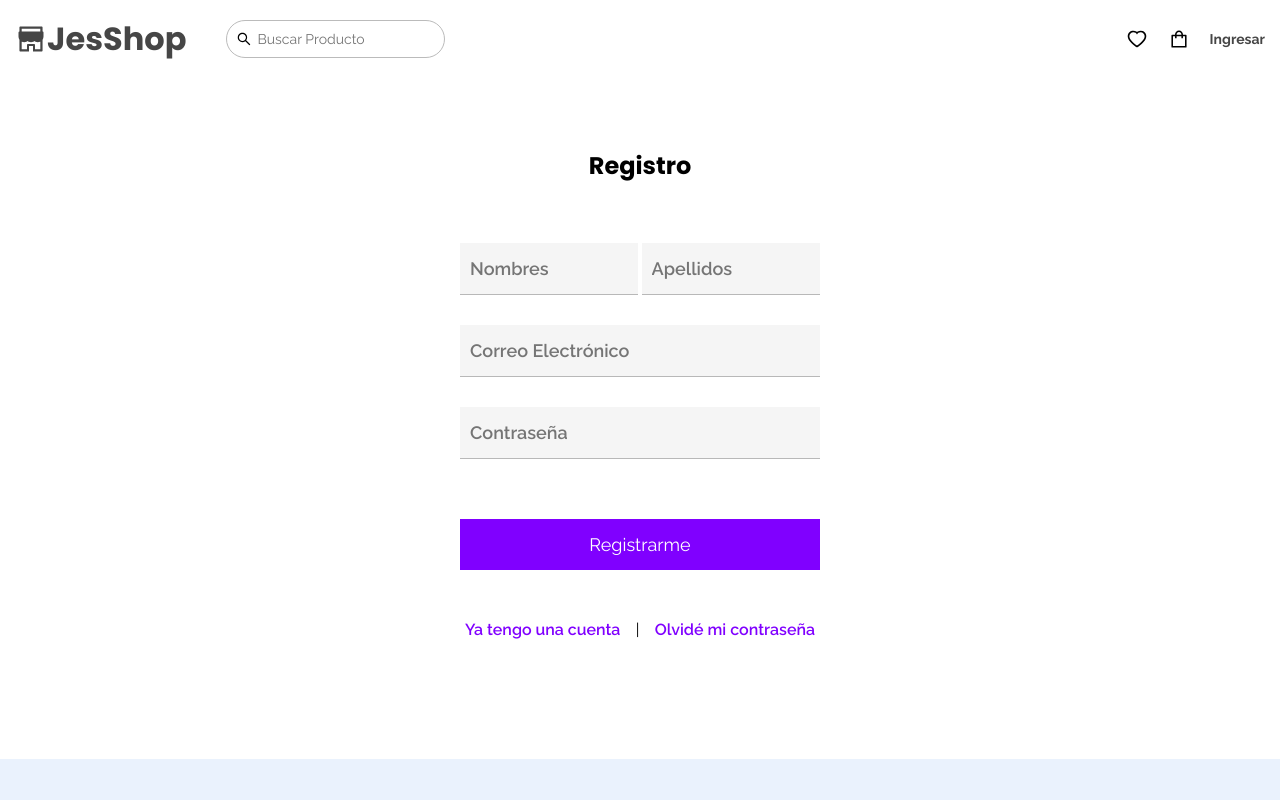
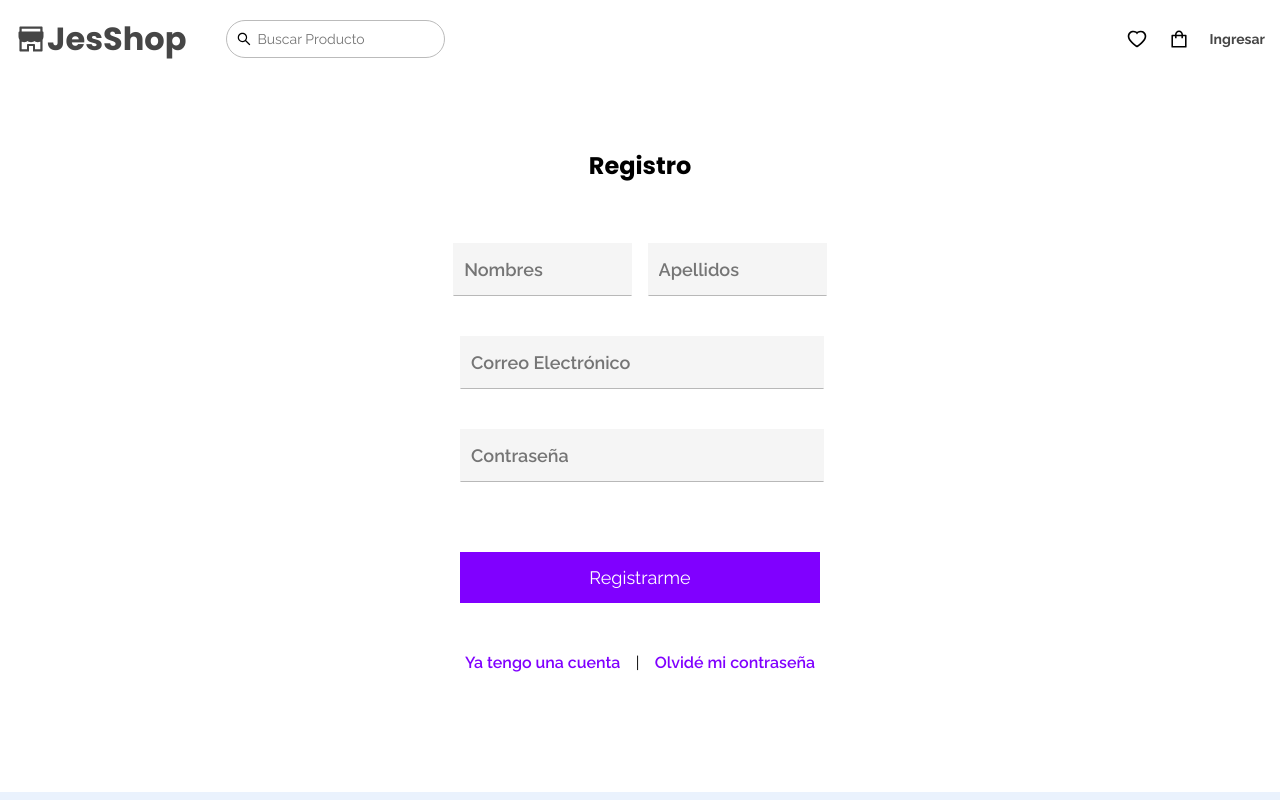
Before and after one commit to Jonathan-04/ecommerce-api, a React (Vite) app: page /login/register in a window 1280 px wide. Shown: the top 800 px of the page. Built offline with nearby package versions, Linux system fonts and the light colour scheme.

Commit message:
Validacion del Login y Registro

```diff
--- a/package.json
+++ b/package.json
@@ -11,6 +11,7 @@
   "dependencies": {
     "react": "^18.2.0",
     "react-dom": "^18.2.0",
+    "react-hook-form": "^7.39.1",
     "react-icons": "^4.6.0",
     "react-router-dom": "^6.4.2"
   },
--- a/src/index.css
+++ b/src/index.css
@@ -18,13 +18,15 @@ font-family: 'Raleway', sans-serif;
     --color-font: #464646;
     --color-white: #fff;
     --principal-color: rgba(77, 0, 118, 0.56);
+    --warning-color: #df2525;
+    --success-color: #047900;
 }
 
 h1,h2,h3{
     font-family: 'Poppins', sans-serif;
 }
 
-a,p,label,li,input,button{
+a,p,label,li,input,button,span{
     font-family: 'Raleway', sans-serif;
 }
 
--- a/src/views/login/Login.css
+++ b/src/views/login/Login.css
@@ -25,10 +25,11 @@
 
 .login input{
     width: 95%;
-    margin-bottom: 30px;
     outline: none;
     padding: 15px 10px;
     border-style: none;
+    border: 1px solid transparent;
+    margin-bottom: 10px;
     font-weight: 600;
     background-color: rgb(245, 245, 245);
     font-size: 18px;
@@ -60,8 +61,32 @@
     font-weight: 600;
 }
 
+.input-container{
+    width: 100%;
+    margin-bottom: 30px;
+}
+
+.input-container .input-invalid{
+    border: 1px solid var(--warning-color);
+}
+
+.input-container .input-succes{
+    border: 1px solid var(--success-color);
+}
+
+.input-message-error {
+    color: var(--warning-color);
+    display: block;
+    border-top: 2px solid var(--warning-color);
+    padding-top: 5px;
+}
+
+
 /* FORM REGISTER */
 
-.register .name, .register .lastname{
-    width: 44%;
+.inputName, .inputLastName{
+    width: 46%;
+    display: flex;
+    flex-direction: column;
+    place-items: center;
 }
--- a/src/views/login/LoginAccount.jsx
+++ b/src/views/login/LoginAccount.jsx
@@ -1,23 +1,59 @@
 import React from "react";
 import { Link } from "react-router-dom";
+import { useForm } from "react-hook-form";
 
 export default function LoginAccount() {
+  const {
+    register,
+    formState: { errors },
+    handleSubmit,
+  } = useForm({
+    mode: "onBlur",
+  });
+
+  const onSubmit = (data) => {
+    alert(`Has iniciado Sesión! ${data.email}`);
+  };
+
   return (
     <section className="container-login">
-      <form className="login">
+      <form className="login" onSubmit={handleSubmit(onSubmit)}>
         <h1>Login</h1>
+        <div className="input-container">
           <input
             type="email"
             name="email"
-          id="email"
-          placeholder="Correo Electrónico"
+            placeholder="Correo: ejemplo@gmail.com"
+            {...register("email", {
+              required: true,
+              pattern: /^[^@]+@[^@]+\.[a-zA-Z]{2,}$/,
+            })}
           />
+          {errors.email?.type === "required" && (
+            <span className="input-message-error">
+              El campo no puede estar vacío
+            </span>
+          )}
+          {errors.email?.type === "pattern" && (
+            <span className="input-message-error">El correo no es valido</span>
+          )}
+        </div>
+
+        <div className="input-container">
           <input
             type="password"
             name="password"
-          id="password"
             placeholder="Contraseña"
+            {...register("password", {
+              required: true,
+            })}
           />
+          {errors.password?.type === "required" && (
+            <span className="input-message-error">
+              El campo no puede estar vacío
+            </span>
+          )}
+        </div>
         <button>Iniciar</button>
         <ul className="login-options">
           <li>
--- a/src/views/login/Register.jsx
+++ b/src/views/login/Register.jsx
@@ -1,30 +1,90 @@
 import React from "react";
+import { useForm } from "react-hook-form";
 import { Link } from "react-router-dom";
 
 export default function Register() {
+  const {
+    register,
+    formState: { errors },
+    handleSubmit,
+  } = useForm({
+    mode: "onBlur",
+  });
+
+  const onSubmit = (data) => {
+    alert(`Registro exitoso ${data.name} ${data.lastName}`);
+  };
   return (
     <section className="container-login">
-      <form className="login register">
+      <form className="login register" onSubmit={handleSubmit(onSubmit)}>
         <h1>Registro</h1>
-        <input type="text" className="name" id="name" placeholder="Nombres" />
+        <div className="input-container inputName">
           <input
             type="text"
-          className="lastname"
-          id="lastname"
+            placeholder="Nombres"
+            {...register("name", {
+              required: true,
+            })}
+          />
+          {errors.name?.type === "required" && (
+            <span className="input-message-error">
+              El campo no puede estar vacío
+            </span>
+          )}
+        </div>
+        <div className="input-container inputLastName">
+          <input
+            type="text"
             placeholder="Apellidos"
+            {...register("lastName", {
+              required: true,
+            })}
           />
+          {errors.lastName?.type === "required" && (
+            <span className="input-message-error">
+              El campo no puede estar vacío
+            </span>
+          )}
+        </div>
+        <div className="input-container">
           <input
             type="email"
-          name="email"
-          id="email"
             placeholder="Correo Electrónico"
+            {...register("email", {
+              required: true,
+              pattern: /^[^@]+@[^@]+\.[a-zA-Z]{2,}$/,
+            })}
           />
+          {errors.email?.type === "required" && (
+            <span className="input-message-error">
+              El campo no puede estar vacío
+            </span>
+          )}
+          {errors.email?.type === "pattern" && (
+            <span className="input-message-error">El correo no es valido</span>
+          )}
+        </div>
+        <div className="input-container">
           <input
             type="password"
-          name="password"
-          id="password"
             placeholder="Contraseña"
+            {...register("password", {
+              required: true,
+              pattern: /^(?=.*\d)(?=.*[a-z])(?=.*[A-Z])(?!.*\s).{8,20}$/,
+            })}
           />
+          {errors.password?.type === "required" && (
+            <span className="input-message-error">
+              El campo no puede estar vacío
+            </span>
+          )}
+          {errors.password?.type === "pattern" && (
+            <span className="input-message-error">
+              La contraseña debe contener: 1 letra minúscula, 1 letra mayúscula,
+              al menos un número, sin espacios, mínimo 8 carácteres.
+            </span>
+          )}
+        </div>
         <button>Registrarme</button>
         <ul className="login-options">
           <li>
```
Also changed, not shown: 1 other file (tests, documents, lock files or other folders). Lines whose indentation alone changed are shown as unchanged.
